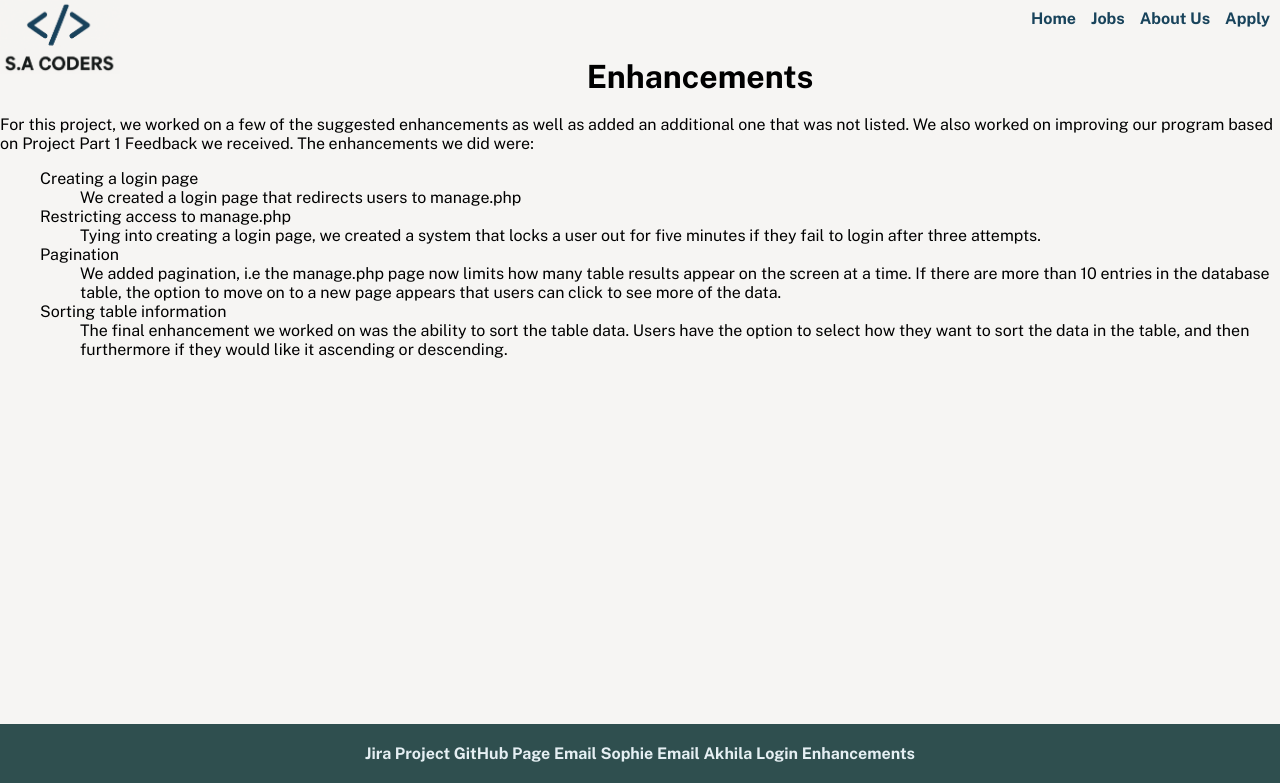
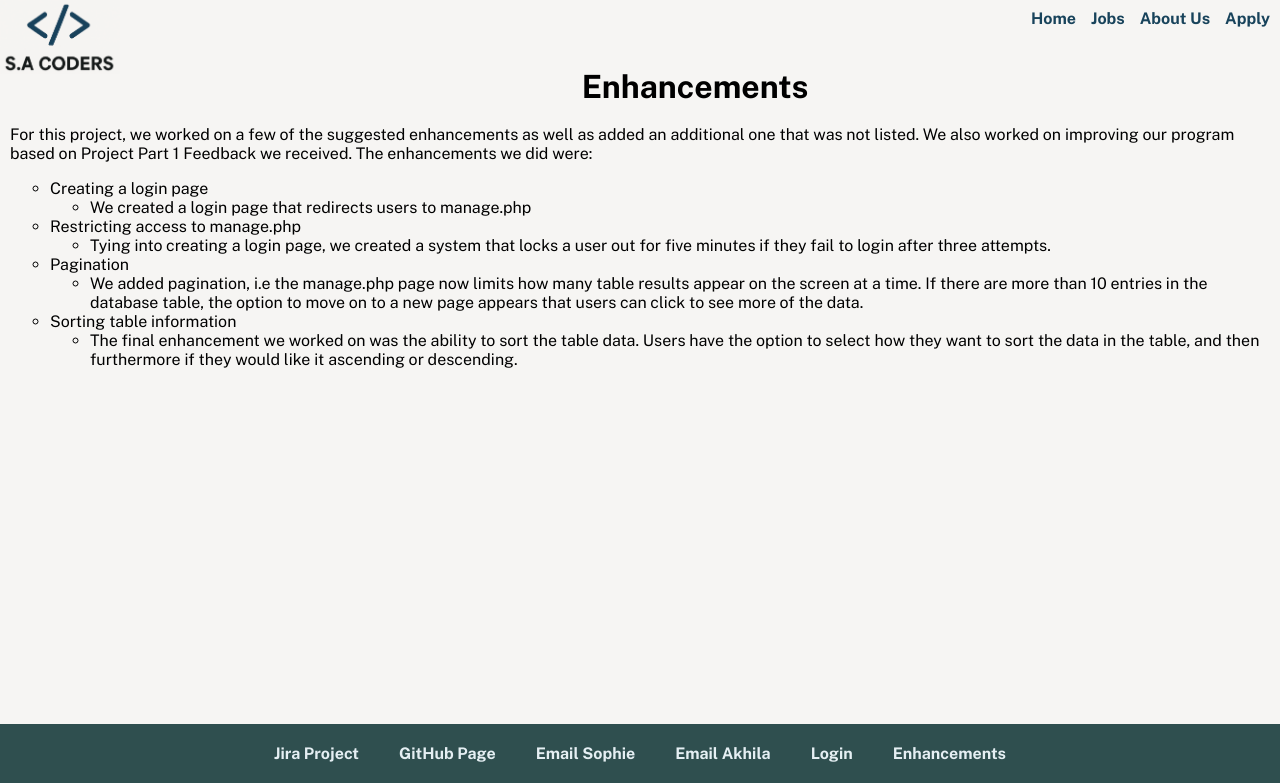
Before and after one commit to 105924231/projectpart1, a PHP site: page /enhancements.php in a window 1280 px wide. Shown: the part 17-800 px from the top of the page. Run offline with PHP 8.4, Linux system fonts and the light colour scheme.

Commit message:
fixed the footer to be more spaced out

```diff
--- a/enhancements.php
+++ b/enhancements.php
@@ -2,7 +2,7 @@
  include 'header.inc';
 ?>
 <html>
-
+    <div class="enhancements-container">
         <h1>Enhancements</h1>
         <p>For this project, we worked on a few of the suggested enhancements as well as added an additional one that was not listed. We also worked on improving our program based on Project Part 1 Feedback we received. The enhancements we did were:</p>
         <ul>
@@ -23,7 +23,7 @@
                 <li>The final enhancement we worked on was the ability to sort the table data. Users have the option to select how they want to sort the data in the table, and then furthermore if they would like it ascending or descending.</li>
             </ul>
         </ul>
-
+    </div>
 </html>
 <?php
  include 'footer.inc';
--- a/styles/styles.css
+++ b/styles/styles.css
@@ -502,6 +502,9 @@ footer {
     font-weight: bold;
     font-size: 16px; /* sets font size for the footer text */
     color: #f6f5f3; /* light gray */
+    display: flex;
+    justify-content: center;
+    gap: 40px;
 }
 
 footer p {
@@ -777,3 +776,11 @@ footer a {
     color: #f6f5f3;
     background-color: #18435b
 }
+
+.enhancements-container {
+    padding: 10px;
+}
+
+.enhancements-container li {
+    list-style: circle;
+}
```
Also changed, not shown: other parts of styles/styles.css (+14 -18 lines). Lines whose indentation alone changed are shown as unchanged.
